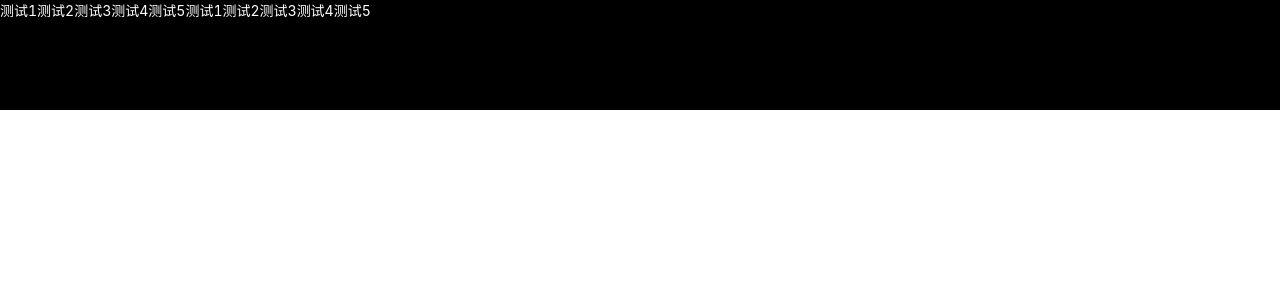
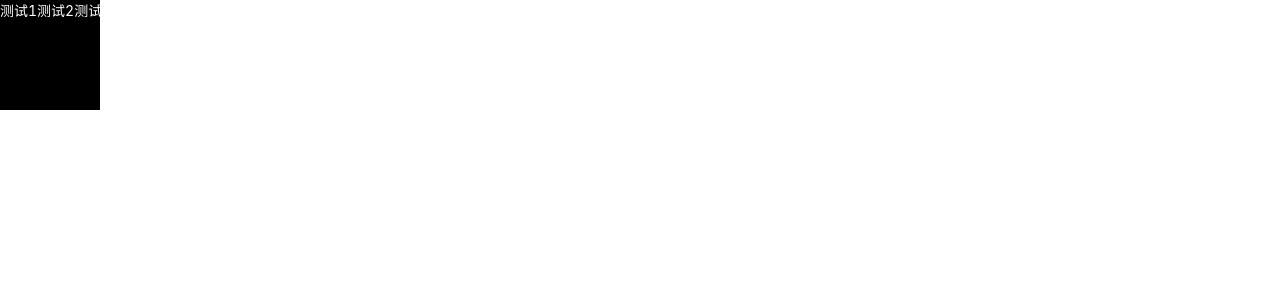
Before and after one commit to qjd-yyds/kke-ui, a Vue app: page /scroll in a window 1280 px wide. Shown: the top 300 px of the page. Built offline with nearby package versions, Linux system fonts and the light colour scheme.

Commit message:
fix: 修改滚动速度

```diff
--- a/src/components/seamlessScroll/seamlessScroll.tsx
+++ b/src/components/seamlessScroll/seamlessScroll.tsx
@@ -22,10 +22,13 @@ export const SeamlessScroll = defineComponent({
     const isHover = ref(false);
     const _count = ref(0); //  循环的次数
     const realBoxStyle = computed<CSSProperties>(() => {
-      const ease = typeof props.ease === 'string' ? props.ease :`cubic-bezier(${props.ease.x1},${props.ease.y1},${props.ease.x2},${props.ease.y2})`
+      const ease =
+        typeof props.ease === 'string'
+          ? props.ease
+          : `cubic-bezier(${props.ease.x1},${props.ease.y1},${props.ease.x2},${props.ease.y2})`;
       const transition = `all ${ease} ${props.delay}ms`;
       return {
-        width: 'auto',
+        width: realBoxWidth.value ? `${realBoxWidth.value}px` : 'auto',
         transform: `translate(${xPos.value}px,${yPos.value}px)`,
         transition,
         overflow: 'hidden',
@@ -182,7 +185,7 @@ export const SeamlessScroll = defineComponent({
     const onWheel = throttle((e: WheelEvent) => {
       cancel();
       const { deltaY } = e;
-      const singleHeight = !!props.singleHeight ? props.singleHeight : realBoxRef.value.offsetHeight;
+      const singleHeight = !!props.singleHeight ? props.singleHeight : 15;
       if (deltaY < 0) {
         animation('down', singleHeight, true);
       } else {
--- a/src/view/scrollShow/index.tsx
+++ b/src/view/scrollShow/index.tsx
@@ -6,7 +6,7 @@ export default defineComponent({
     const style: CSSProperties = {
       display: 'inline-block',
       height: '110px',
-      width: '100%',
+      width: '100px',
       overflow: 'hidden',
       position: 'relative',
       background: '#000',
@@ -32,12 +32,20 @@ export default defineComponent({
       {
         name: '测试5',
         time: '2020-01-05'
+      },
+      {
+        name: '测试6',
+        time: '2020-01-06'
+      },
+      {
+        name: '测试7',
+        time: '2020-01-07'
       }
     ]);
     return () => (
       <>
         <div style={style}>
-          <SeamlessScroll singleLine list={list} direction={'right'} hover modelValue>
+          <SeamlessScroll  singleLine list={list} direction={'left'} hover modelValue>
             {list.map(item => {
               return <div key={item.time}>{item.name}</div>;
             })}
```
